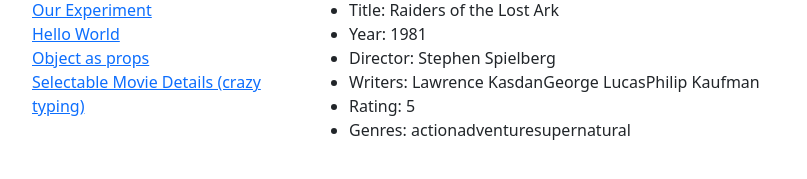
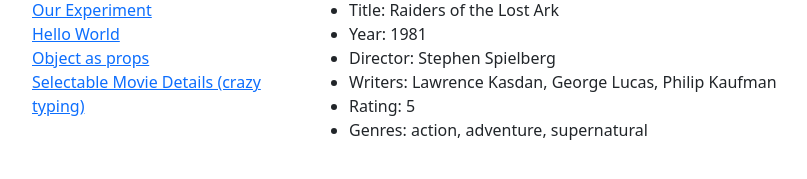
Before and after one commit to speedingplanet/intuit-react-playground, a React (Vite) app: page /demos/object-as-props in a window 1280 px wide. Shown: the part 185-364 px from the top of the page, without its empty margins (50-857 px from the left). Built offline with nearby package versions, Linux system fonts and the light colour scheme.

Commit message:
Minor updates

```diff
--- a/src/demos/ObjectAsProps.tsx
+++ b/src/demos/ObjectAsProps.tsx
@@ -33,9 +33,10 @@
 			<li>Title: {title}</li>
 			<li>Year: {year}</li>
 			<li>Director: {director}</li>
-			<li>Writers: {writer}</li>
+			{/* Arrays have a join method that converts them to a string */}
+			<li>Writers: {writer.join(', ')}</li>
 			<li>Rating: {rating}</li>
-			<li>Genres: {genres}</li>
+			<li>Genres: {genres.join(', ')}</li>
 		</ul>
 	);
 }
--- a/src/demos/SelectableMovieDetails.tsx
+++ b/src/demos/SelectableMovieDetails.tsx
@@ -32,7 +32,6 @@
 
 interface SelectableMovieDetailsProps extends MovieDetailsProps {
 	showFields: MovieKeys;
-	// showFields: string[];
 }
 
 // export function SelectableMovieDetails(props: MovieDetailsProps & { showFields: MovieKeys }) {
```
